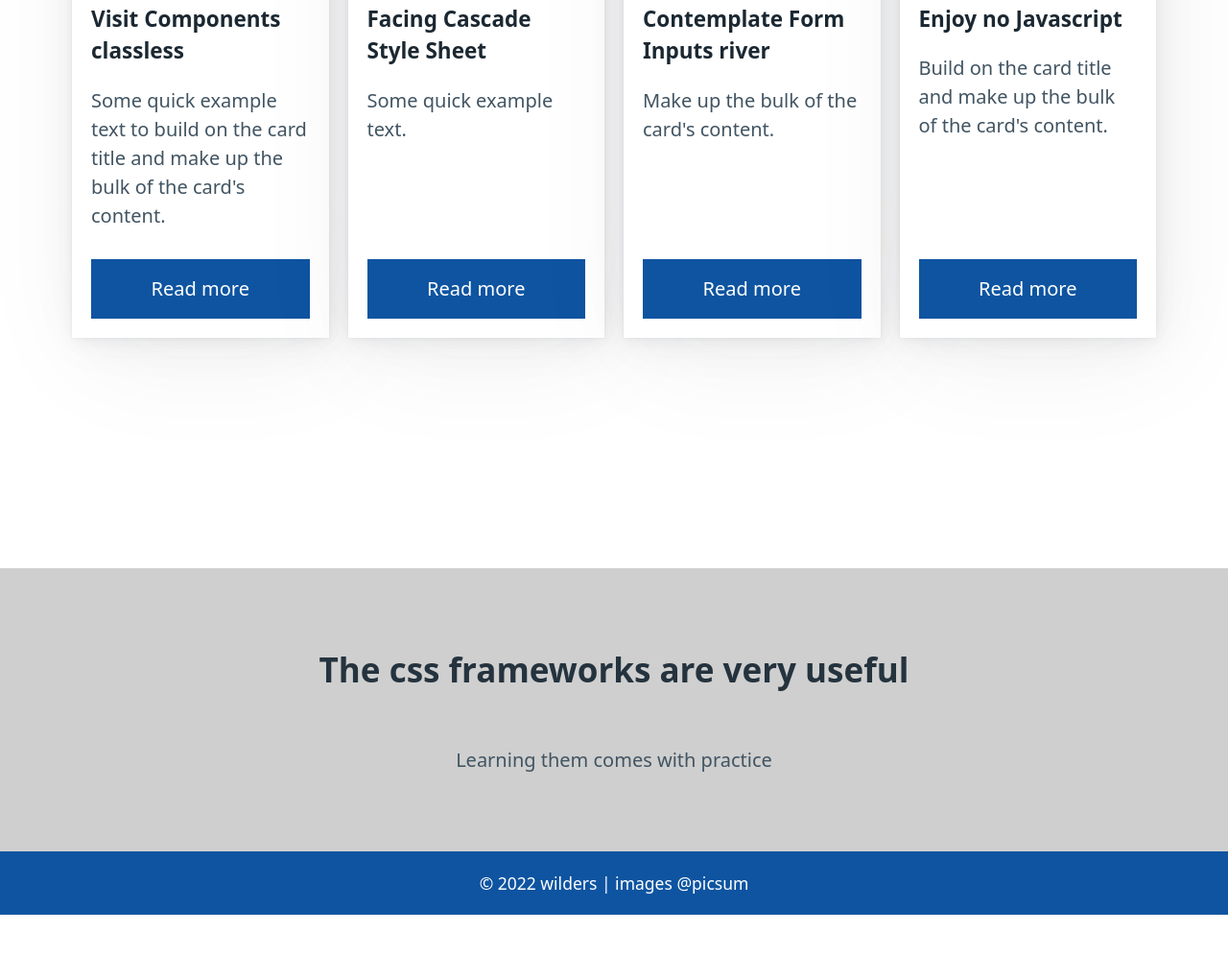
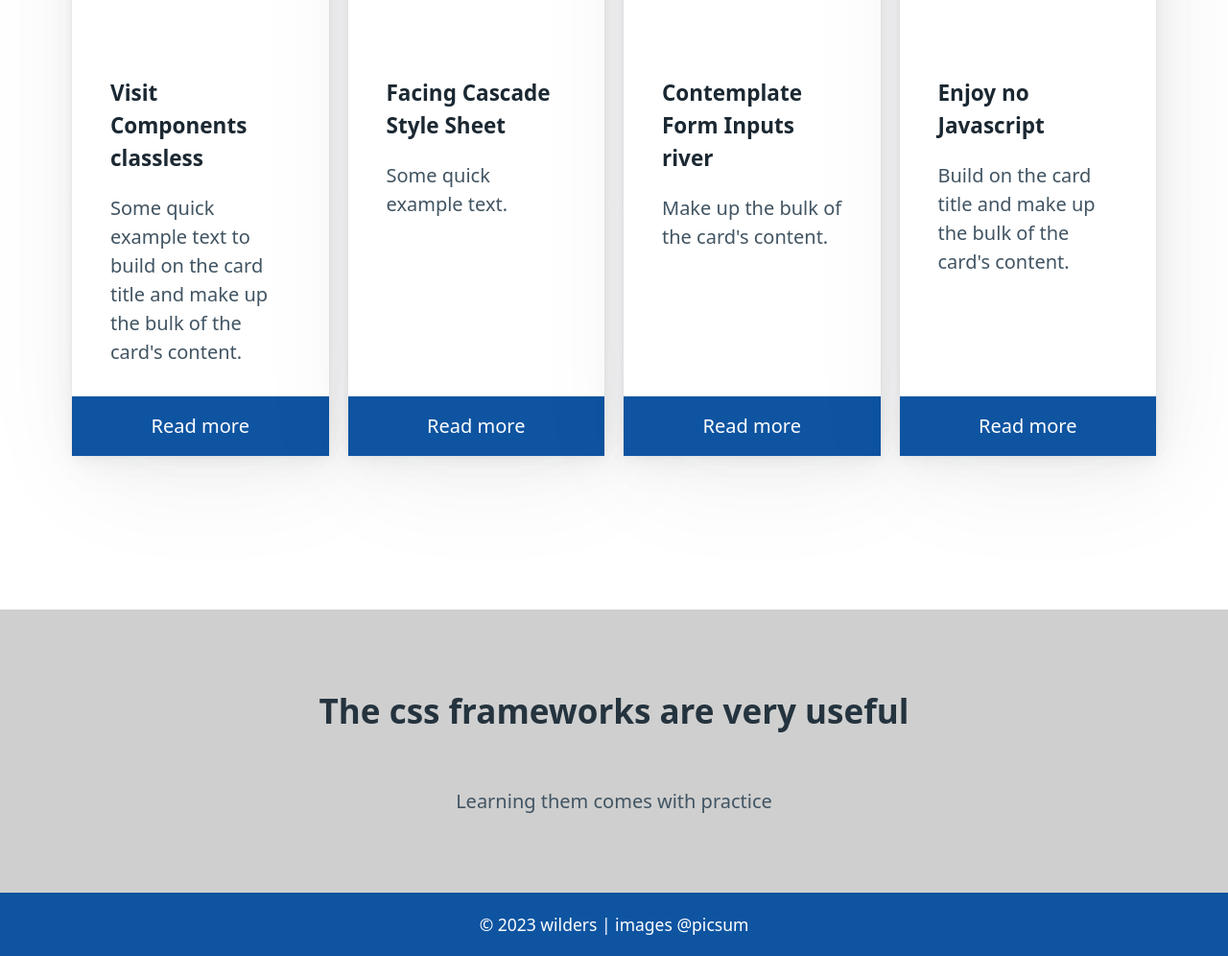
Before and after one commit to WildCodeSchool/quest-challenge-discovering-picocss, a PHP site: page /docs/index.html in a window 1280 px wide. Shown: the part 551-1547 px from the top of the page at 96% size. Before the commit the page ends 1504 px from the top, so only its background shows below. Run offline with PHP 8.4, Linux system fonts and the light colour scheme.

Commit message:
improve integration

```diff
--- a/_footer.php
+++ b/_footer.php
@@ -1,4 +1,4 @@
-<footer class="text-center">
+<footer>
     <section class="container">
         <h2>The css frameworks are very useful</h2>
         <p>
@@ -6,6 +6,6 @@
         </p>
     </section>
     <section>
-        &copy; 2022 wilders | images <a href='https://picsum.photos/' target="_blank">@picsum</a>
+        &copy; <?=date('Y')?> wilders | images <a href='https://picsum.photos/' target="_blank">@picsum</a>
     </section>
 </footer>
--- a/assets/css/article.css
+++ /dev/null
@@ -1,10 +0,0 @@
-article {
-    display: flex;
-    flex-direction: column;
-    padding: var(--spacing);
-}
-
-article>h1 {
-    --typography-spacing-vertical: 1rem;
-    font-size: 1.125rem;
-}
--- a/assets/css/footer.css
+++ /dev/null
@@ -1,16 +0,0 @@
-body > footer {
-    background-color: var(--muted-color);
-    padding: var(--block-spacing-vertical) 0 0;
-}
-
-body > footer a {
-    color: var(--primary-inverse);
-}
-
-body>footer>section:last-child {
-    --block-spacing-vertical: 0;
-    padding: var(--spacing);
-    font-size: calc(var(--font-size) * .875);
-    background-color: var(--primary);
-    color: var(--primary-inverse);
-}
--- a/assets/css/grid.css
+++ /dev/null
@@ -1,3 +0,0 @@
-.grid {
-    grid-template-columns: repeat(auto-fit, minmax(250px, 1fr));
-}
--- a/assets/css/main.css
+++ /dev/null
@@ -1,11 +0,0 @@
-.text-center {
-    text-align: center;
-}
-
-.mb-1 {
-    margin-bottom: calc(var(--spacing) / 2);
-}
-
-.mt-auto {
-    margin-top: auto;
-}
--- a/assets/css/nav.css
+++ /dev/null
@@ -1,17 +0,0 @@
-nav {
-    padding: 0 var(--spacing);
-    background-color: var(--primary);
-}
-
-nav a,
-nav [role="button"]{
-    color: var(--muted-color);
-}
-
-nav a[aria-current],
-nav a.active,
-nav a:hover,
-nav [role="link"]:hover,
-nav ul {
-    color: var(--primary-inverse);
-}
--- a/assets/css/style.css
+++ b/assets/css/style.css
@@ -1,9 +1,86 @@
-@import 'https://unpkg.com/@picocss/pico@latest/css/pico.min.css';
+[data-theme='light'],
+:root:not([data-theme='dark']) {
+  --primary: #0e54a1;
+  --primary-hover: #09386b;
+  --primary-focus: #09386b;
+  --primary-inverse: #fff;
 
-@import 'variables.css';
+  --muted-color: #cfcfcf;
 
-@import 'article.css';
-@import 'footer.css';
-@import 'grid.css';
-@import 'main.css';
-@import 'nav.css';
+  --border-radius: 0;
+}
+
+/* Navigation */
+nav {
+  padding: 0 var(--spacing);
+  background-color: var(--primary);
+}
+
+nav a,
+nav [role='button'] {
+  color: var(--muted-color);
+}
+
+nav a[aria-current],
+nav a.active,
+nav a:hover,
+nav [role='link']:hover,
+nav ul {
+  color: var(--primary-inverse);
+}
+
+/* Grid */
+.grid {
+  grid-template-columns: repeat(auto-fit, minmax(250px, 1fr));
+}
+
+/* Hgroup */
+main > hgroup {
+  text-align: center;
+}
+
+/* Articles */
+section > article {
+  display: flex;
+  flex-direction: column;
+}
+
+section > article > h1 {
+  --typography-spacing-vertical: 1rem;
+  font-size: 1.125rem;
+}
+
+section > article > header ,
+section > article > footer {
+  padding: 0;
+}
+
+section > article > footer {
+  margin-top: auto;
+}
+
+section > article > footer > a {
+  width: 100%;
+}
+
+/* Footer */
+body > footer {
+  background-color: var(--muted-color);
+  padding: var(--block-spacing-vertical) 0 0;
+}
+
+body > footer a {
+  color: var(--primary-inverse);
+}
+
+body > footer {
+  text-align: center;
+}
+
+body > footer > section:last-child {
+  --block-spacing-vertical: 0;
+  padding: var(--spacing);
+  font-size: calc(var(--font-size) * 0.875);
+  background-color: var(--primary);
+  color: var(--primary-inverse);
+}
--- a/assets/css/variables.css
+++ /dev/null
@@ -1,11 +0,0 @@
-[data-theme="light"],
-:root:not([data-theme="dark"]) {
-  --primary: #0e54a1;
-  --primary-hover: #09386b;
-  --primary-focus: #09386b;
-  --primary-inverse: #FFF;
-
-  --muted-color: #cfcfcf;
-
-  --border-radius: 0;
-}
--- a/docs/assets/css/grid.css
+++ /dev/null
@@ -1,3 +0,0 @@
-.grid {
-    grid-template-columns: repeat(auto-fit, minmax(250px, 1fr));
-}
--- a/docs/index.html
+++ b/docs/index.html
@@ -6,6 +6,7 @@
     <meta http-equiv="X-UA-Compatible" content="IE=edge">
     <meta name="viewport" content="width=device-width, initial-scale=1.0">
     <title>Discovering Pico</title>
+    <link rel="stylesheet" href='https://unpkg.com/@picocss/pico@1.*/css/pico.min.css' />
     <link rel="stylesheet" href="/quest-challenge-discovering-picocss/assets/css/style.css">
 </head>
 
@@ -30,52 +31,62 @@
         </ul>
     </nav>
     <main class="container">
-        <hgroup class="text-center">
-            <h1>Journey into Pico framework</h1>
+        <hgroup>
+            <h1>Journey into Pico.css</h1>
             <h2><a href='https://picocss.com/' target="_blank">https://picocss.com</a></h2>
         </hgroup>
-        <section>
-            <div class="grid">
+        <section class="grid">
             <article>
-                    <img class="mb-1" src="https://picsum.photos/id/1011/600/400"
-                        alt="image of Visit Components classless">
+                <header>
+                    <img src="https://picsum.photos/id/1011/600/400" alt="image of Visit Components classless">
+                </header>
                 <h1>Visit Components classless</h1>
-                    <p>Some quick example text to build on the card title and make up the bulk of the card's content.
-                    </p>
-                    <a class="mt-auto" href='https://picocss.com/docs/accordions.html' role="button" target="_blank">
+                <p>Some quick example text to build on the card title and make up the bulk of the card's content.</p>
+                <footer>
+                    <a href='https://picocss.com/docs/accordions.html' role="button" target="_blank">
                         Read more
                     </a>
+                </footer>
             </article>
             <article>
-                    <img class="mb-1" src="https://picsum.photos/id/1035/600/400"
-                        alt="image of Facing Cascade Style Sheet">
+                <header>
+                    <img src="https://picsum.photos/id/1035/600/400" alt="image of Facing Cascade Style Sheet">
+                </header>
                 <h1>Facing Cascade Style Sheet</h1>
                 <p>Some quick example text.</p>
-                    <a class="mt-auto" href='https://picocss.com/docs/customization.html' role="button" target="_blank">
+                <footer>
+                    <a href='https://picocss.com/docs/customization.html' role="button" target="_blank">
                         Read more
                     </a>
+                </footer>
             </article>
             <article>
-                    <img class="mb-1" src="https://picsum.photos/id/1015/600/400"
-                        alt="image of Contemplate Form Inputs river">
+                <header>
+                    <img src="https://picsum.photos/id/1015/600/400" alt="image of Contemplate Form Inputs river">
+                </header>
                 <h1>Contemplate Form Inputs river</h1>
                 <p>Make up the bulk of the card's content.</p>
-                    <a class="mt-auto" href='https://picocss.com/docs/forms.html' role="button" target="_blank">
+                <footer>
+                    <a href='https://picocss.com/docs/forms.html' role="button" target="_blank">
                         Read more
                     </a>
+                </footer>
             </article>
             <article>
-                    <img class="mb-1" src="https://picsum.photos/id/103/600/400" alt="image of Enjoy no Javascript">
+                <header>
+                    <img src="https://picsum.photos/id/103/600/400" alt="image of Enjoy no Javascript">
+                </header>
                 <h1>Enjoy no Javascript</h1>
                 <p>Build on the card title and make up the bulk of the card's content.</p>
-                    <a class="mt-auto" href='https://picocss.com/docs/' role="button" target="_blank">
+                <footer>
+                    <a href='https://picocss.com/docs/' role="button" target="_blank">
                         Read more
                     </a>
+                </footer>
             </article>
-            </div>
         </section>
     </main>
-    <footer class="text-center">
+    <footer>
         <section class="container">
             <h2>The css frameworks are very useful</h2>
             <p>
@@ -83,7 +94,7 @@
             </p>
         </section>
         <section>
-            &copy; 2022 wilders | images <a href='https://picsum.photos/' target="_blank">@picsum</a>
+            &copy; 2023 wilders | images <a href='https://picsum.photos/' target="_blank">@picsum</a>
         </section>
     </footer>
 </body>
```
Also changed, not shown: docs/assets/css/article.css (deleted, +0 -10 lines), docs/assets/css/footer.css (deleted, +0 -16 lines), docs/assets/css/main.css (deleted, +0 -11 lines), docs/assets/css/nav.css (deleted, +0 -17 lines), docs/assets/css/style.css (+84 -7 lines), docs/assets/css/variables.css (deleted, +0 -11 lines), index.php (+10 -7 lines). Lines whose indentation alone changed are shown as unchanged.
